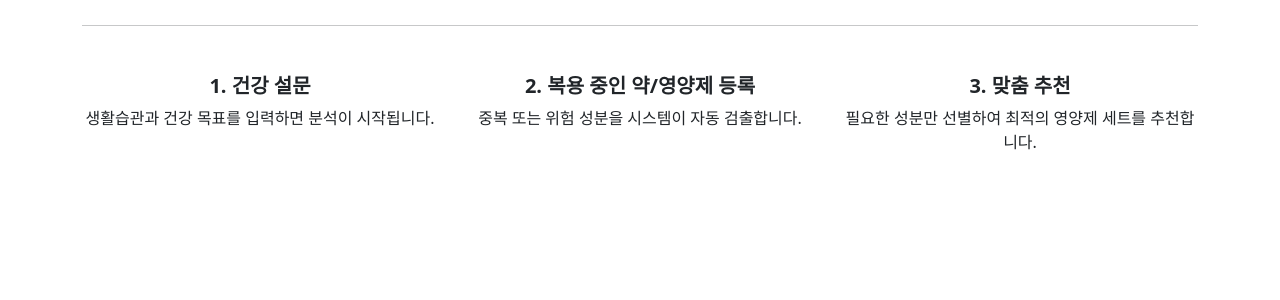
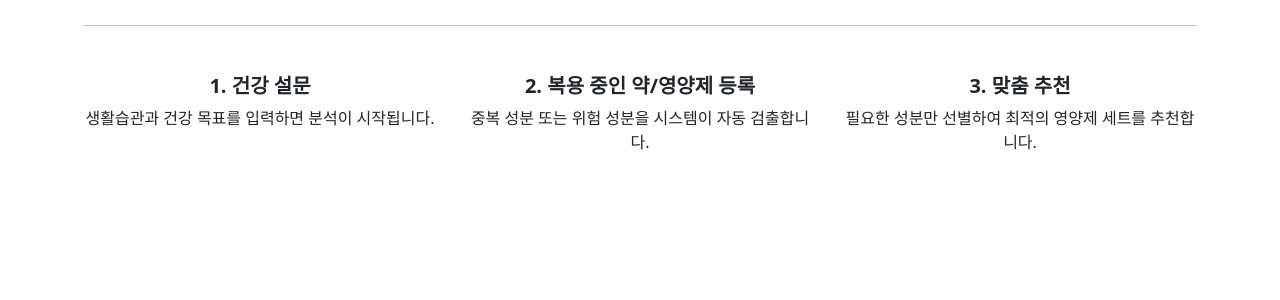
Before and after one commit to Yjune265/oop-project-team2, a Flask app: page / in a window 1280 px wide. Shown: the part 396-696 px from the top of the page. Run offline with Flask 3, Linux system fonts and the light colour scheme.

Commit message:
Revert "또또 테스트입니다"

```diff
--- a/templates/index.html
+++ b/templates/index.html
@@ -37,7 +37,7 @@
 
     <div class="col-md-4 mb-4">
         <h5 class="fw-bold">2. 복용 중인 약/영양제 등록</h5>
-        <p>중복 또는 위험 성분을 시스템이 자동 검출합니다.</p>
+        <p>중복 성분 또는 위험 성분을 시스템이 자동 검출합니다.</p>
     </div>
 
     <div class="col-md-4 mb-4">
```
